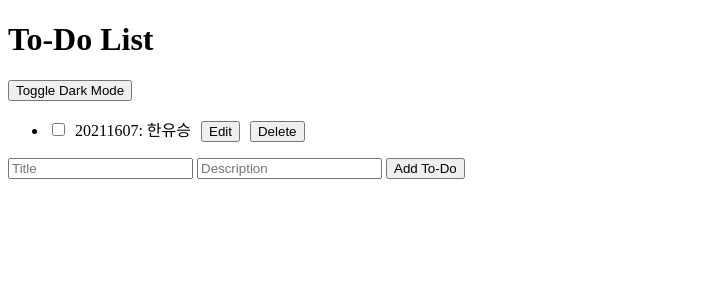
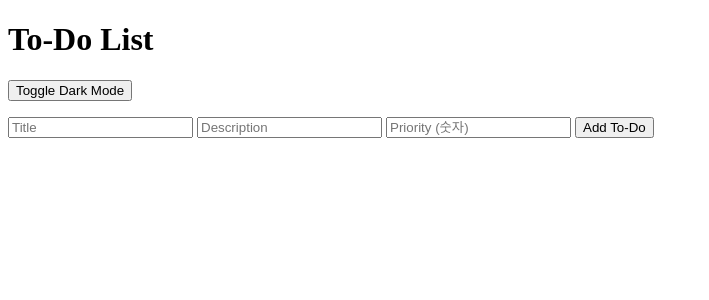
Before and after one commit to hanyuseung/FastApi_Todos_hanyu, a FastAPI app: page / in a window 1280 px wide. Shown: the top 300 px of the page, without its empty margins (0-709 px from the left). Run offline with FastAPI, Linux system fonts and the light colour scheme; data that the repository does not hold is empty.

Commit message:
Feat: Add priority sorted todo list

```diff
--- a/fastapi-app/main.py
+++ b/fastapi-app/main.py
@@ -1,4 +1,4 @@
-#version 1.0.1 - 1.0.2
+# Version 3.0.0
 from fastapi import FastAPI, HTTPException
 from fastapi.responses import HTMLResponse
 from pydantic import BaseModel
@@ -7,14 +7,15 @@
 
 app = FastAPI()
 
-# To-Do 항목 모델
+# To-Do 항목 모델에 priority 필드 추가
 class TodoItem(BaseModel):
     id: int
     title: str
     description: str
     completed: bool
+    priority: int  # 추가된 필드
 
-#completed 상태 업데이트를 위한 모델
+# completed 상태 업데이트를 위한 모델
 class TodoStatusUpdate(BaseModel):
     completed: bool
 
@@ -32,7 +33,6 @@
             return []
     else:
         return []
-
 
 # JSON 파일에 To-Do 항목 저장
 def save_todos(todos):
@@ -56,9 +56,9 @@
 @app.put("/todos/{todo_id}", response_model=TodoItem)
 def update_todo(todo_id: int, updated_todo: TodoItem):
     todos = load_todos()
-    for todo in todos:
+    for index, todo in enumerate(todos):
         if todo["id"] == todo_id:
-            todo.update(updated_todo.dict())
+            todos[index] = updated_todo.dict()
             save_todos(todos)
             return updated_todo
     raise HTTPException(status_code=404, detail="To-Do item not found")
--- a/fastapi-app/templates/index.html
+++ b/fastapi-app/templates/index.html
@@ -1,4 +1,4 @@
-<!-- version 1.0.2 -->
+<!-- version 3.0.0 - 우선순위 추가 -->
 <!DOCTYPE html>
 <html lang="en">
 <head>
@@ -36,12 +36,22 @@
   <form id="todo-form">
     <input type="text" id="title" placeholder="Title" required />
     <input type="text" id="description" placeholder="Description" required />
+    <!-- 우선순위 입력란 추가 -->
+    <input type="number" id="priority" placeholder="Priority (숫자)" required />
     <button type="submit">Add To-Do</button>
   </form>
   <script>
     async function fetchTodos() {
       const response = await fetch("/todos");
-      const todos = await response.json();
+      let todos = await response.json();
+      // 우선순위가 없는 항목은 기본값 0으로 설정하고, 우선순위 기준으로 오름차순 정렬
+      todos.forEach(todo => {
+        if (todo.priority === undefined) {
+          todo.priority = 0;
+        }
+      });
+      todos.sort((a, b) => a.priority - b.priority);
+
       const todoList = document.getElementById("todo-list");
       todoList.innerHTML = "";
       todos.forEach(todo => {
@@ -54,9 +64,9 @@
         // li 요소 생성
         const li = document.createElement("li");
 
-        // 텍스트 생성
+        // 텍스트 생성 (우선순위 표시 포함)
         const span = document.createElement("span");
-        span.textContent = `${todo.title}: ${todo.description}`;
+        span.textContent = `[Priority: ${todo.priority}] ${todo.title}: ${todo.description}`;
         if (todo.completed) {
           span.classList.add("completed");
         }
@@ -87,12 +97,14 @@
         editButton.addEventListener("click", async () => {
           const newTitle = prompt("Enter new title", todo.title);
           const newDescription = prompt("Enter new description", todo.description);
-          if (newTitle !== null && newDescription !== null) {
+          const newPriority = prompt("Enter new priority (숫자)", todo.priority);
+          if (newTitle !== null && newDescription !== null && newPriority !== null) {
             const updatedTodo = {
               id: todo.id,
               title: newTitle,
               description: newDescription,
-              completed: todo.completed
+              completed: todo.completed,
+              priority: parseInt(newPriority)
             };
             const response = await fetch(`/todos/${todo.id}`, {
               method: "PUT",
@@ -136,11 +148,13 @@
       event.preventDefault();
       const title = document.getElementById("title").value;
       const description = document.getElementById("description").value;
+      const priority = parseInt(document.getElementById("priority").value);
       const newTodo = {
         id: Date.now(),
         title,
         description,
-        completed: false
+        completed: false,
+        priority: priority
       };
       const response = await fetch("/todos", {
         method: "POST",
```
